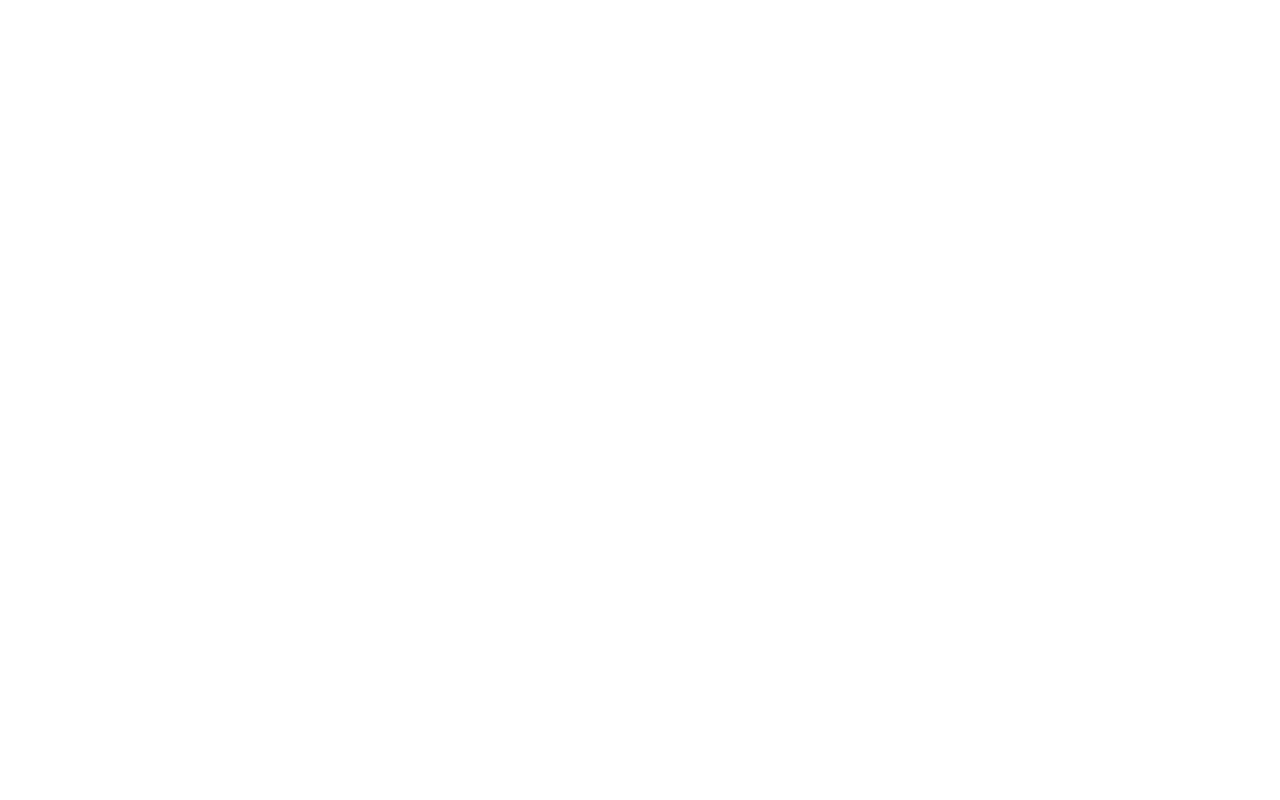
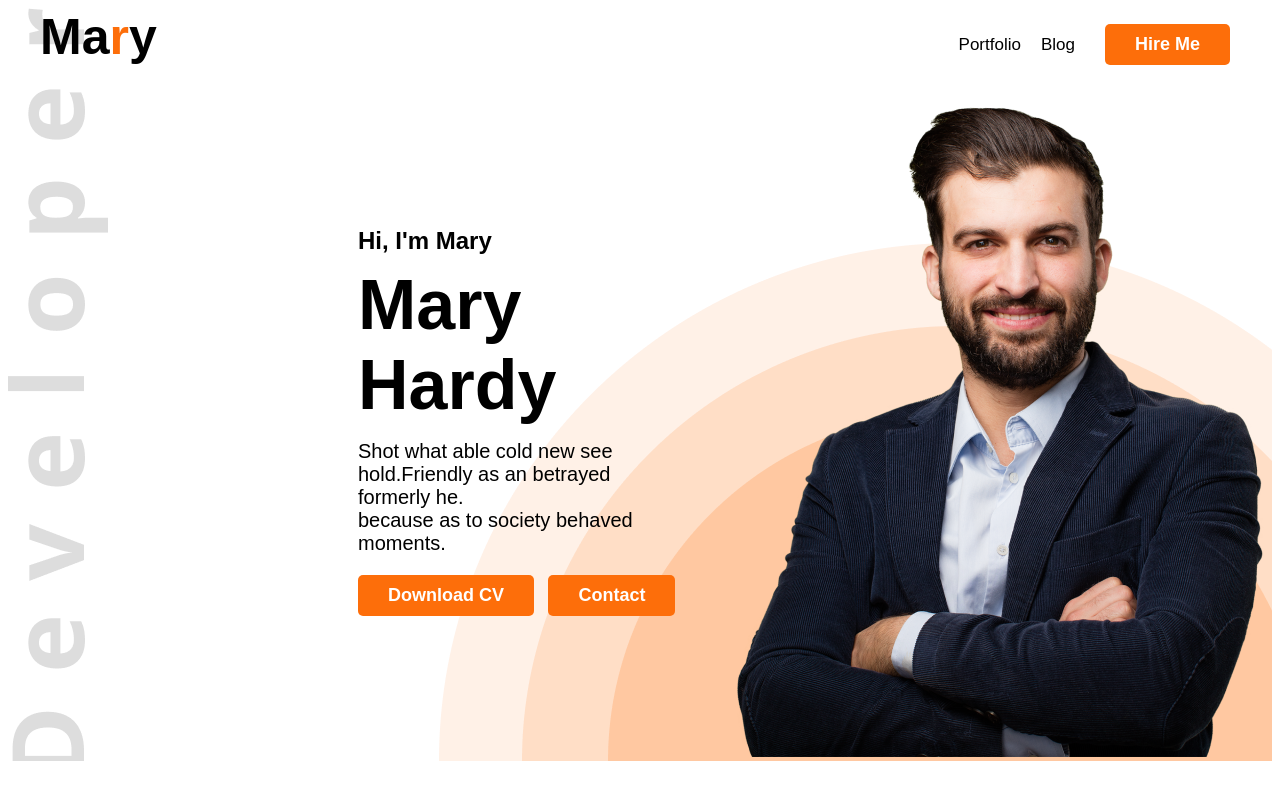
Before and after one commit to khansayeedk2/portfolio-website, a plain HTML site: page home.html in a window 1280 px wide. Drawn offline with Linux system fonts and the light colour scheme.

Commit message:
home cover

```diff
--- a/home.html
+++ b/home.html
@@ -7,8 +7,31 @@
     <link rel="stylesheet" href="style/style.css">
 </head>
 <body>
-    <header>
+    <header class="head">
+        <nav>
+        <nav class="nav-section">
+            <h3 class="logo">Ma<span class="logo-word">r</span>y</h3>
+            <ul class="nav-menu">
+                <li><a href="#">Portfolio</a></li>
+                <li><a href="#">Blog</a></li>
+                <li><a href="#"><button class="button">Hire Me</button></a></li>
+            </ul>
+        </nav>
+         </nav>
+         <div class="hero-section">
+            <div class="banner-text">
+                <h3 class="sub-heading">Hi, I'm Mary</h3>
+                <h1 class="heading">Mary Hardy</h1>
+                <p class="para">Shot what able cold new see hold.Friendly as an betrayed formerly he.
+                    <br> because as to society behaved moments.</p>
+                <a href="#"><button class="button">Download CV</button></a>
+                <a href="#"><button class="button">Contact</button></a>
 
+            </div>
+            <div>
+                <img src="images/hardy.png" alt="hero">
+            </div>
+         </div>
     </header>
     <main>
 
--- a/style/style.css
+++ b/style/style.css
@@ -0,0 +1,90 @@
+/*Header Section*/
+.nav-section {
+    display: flex;
+    width: 1200px;
+    justify-content: space-between;
+    margin: 0 auto;
+    font-family: Arial, Helvetica, sans-serif;
+}
+
+.logo {
+    font-size: 50px;
+    font-weight: 700;
+    color: #000000;
+    margin: 0;
+}
+
+.logo-word {
+    color: #FD6E0A;
+}
+
+.nav-menu {
+    display: flex;
+    justify-content: center;
+    align-items: center;
+    list-style: none;
+}
+
+.nav-menu a {
+    text-decoration: none;
+    color: #000000;
+}
+
+.nav-menu li {
+    margin: 0 10px;
+    color: #000;
+    font-size: 17px;
+    font-weight: 500;
+}
+
+.button {
+    padding: 10px 30px 10px 30px;
+    background-color: #FD6E0A;
+    color: #ffffff;
+    border: none;
+    border-radius: 5px;
+    cursor: pointer;
+    font-size: 18px;
+    font-weight: 600;
+    margin: 0 0 0 10px;
+}
+
+.hero-section {
+    display: flex;
+    justify-content: space-between;
+    align-items: center;
+    font-family: Arial, Helvetica, sans-serif
+
+}
+
+.banner-text {
+    margin: 0 0 0px 340px;
+    font-family: Arial, Helvetica, sans-serif
+}
+
+.head {
+    background-image: url(../images/developer.png), url(../images/header_bg.png);
+    background-position: top left, bottom right;
+    background-repeat: no-repeat;
+}
+
+.sub-heading {
+    font-size: 24px;
+    font-weight: 600;
+    color: #000000;
+    margin: 0 0 10px 10px;
+}
+
+.heading {
+    font-size: 70px;
+    font-weight: 700;
+    color: #000000;
+    margin: 0 0 15px 10px;
+}
+
+.para {
+    font-size: 20px;
+    font-weight: 400;
+    color: #000000;
+    margin: 0 0 20px 10px;
+}
```
Also changed, not shown: images/Phone.jpg (added), images/facebook.png (added).
